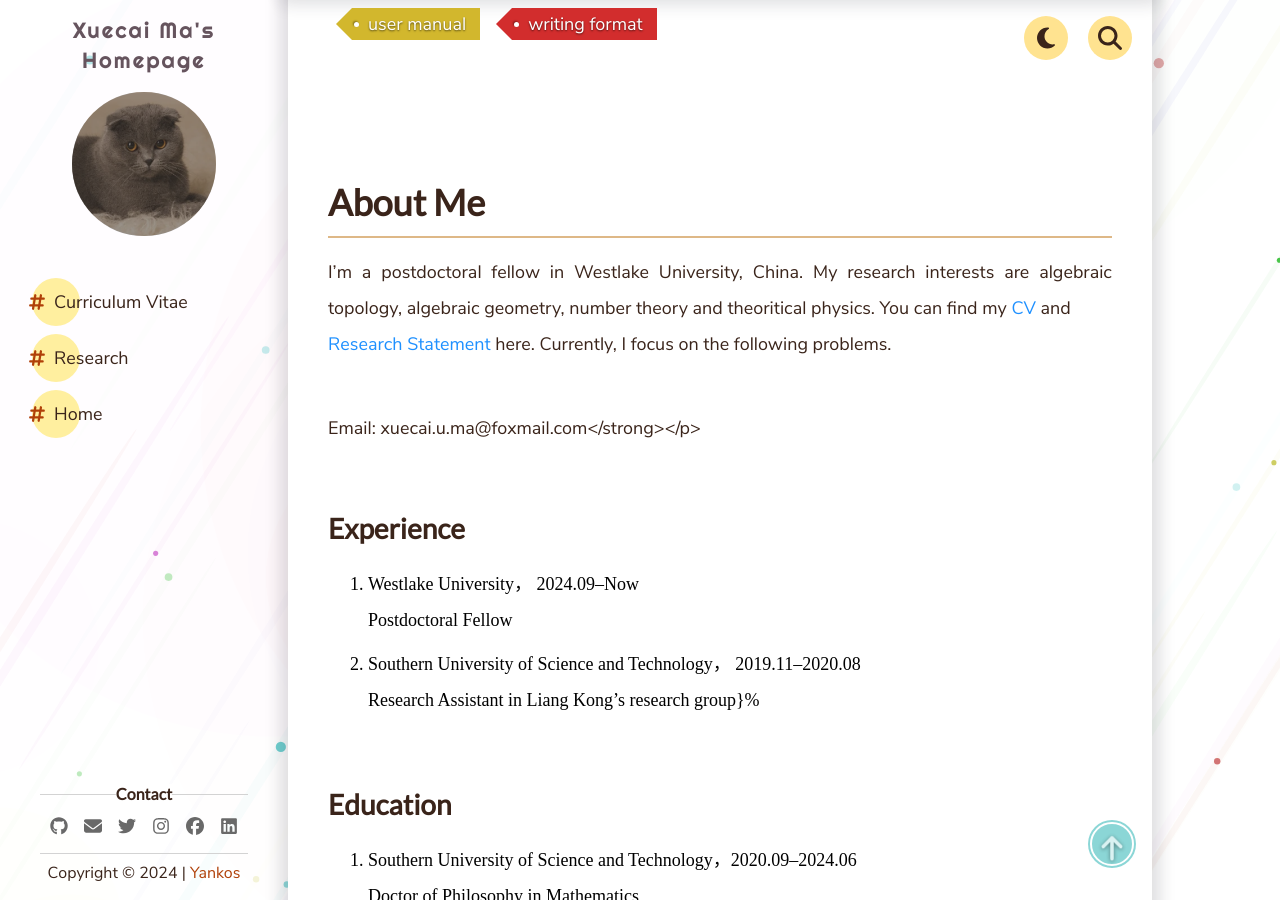
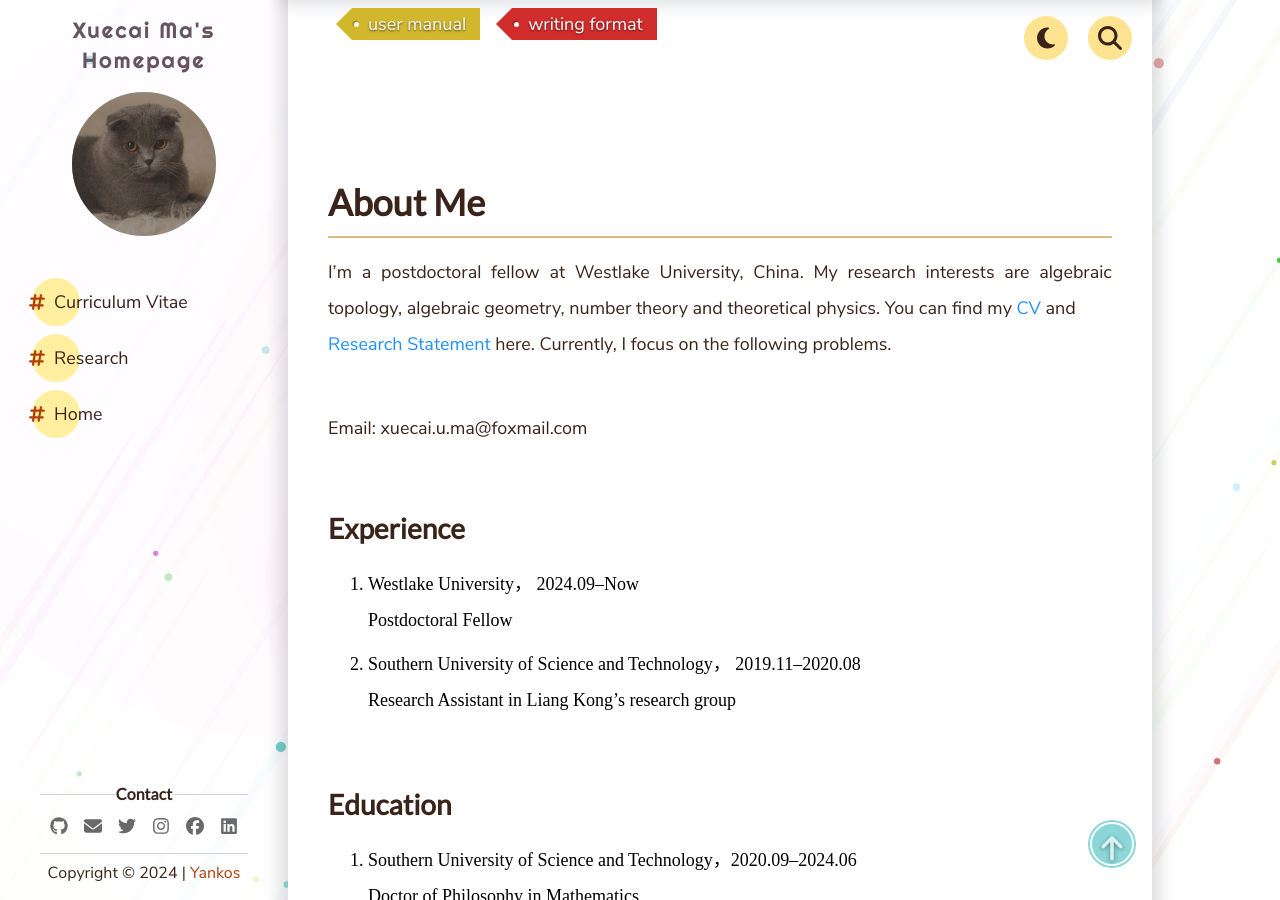
Before and after one commit to maxuecai/maxuecai.github.io, a Jekyll site: the page built from _pages/Curriculum Vitae.md, in a window 1280 px wide and 900 px high, scrolled down 627 px. Built offline with Jekyll 4.4.1, drawn with Linux system fonts in a browser that asks for light colours; comment, search, counter and statistics services are not loaded.

Commit message:
Update Curriculum Vitae.md

```diff
--- a/_pages/Curriculum Vitae.md
+++ b/_pages/Curriculum Vitae.md
@@ -13,17 +13,17 @@
 # About Me
 ---
 
-I'm a postdoctoral  fellow in Westlake University, China.  My research interests are algebraic topology, algebraic geometry, number theory and theoritical physics. You can find my [CV](files/Xuecai_CV.pdf) and
+I'm a postdoctoral  fellow at Westlake University, China.  My research interests are algebraic topology, algebraic geometry, number theory and theoretical physics. You can find my [CV](files/Xuecai_CV.pdf) and
 [Research Statement](files/Xuecai_Research.pdf) here.  Currently, I focus on  the following  problems.
 
-Email: xuecai.u.ma@foxmail.com</strong></p>
+Email: xuecai.u.ma@foxmail.com
 
 
 ## Experience
 1. Westlake  University， 2024.09--Now
    Postdoctoral Fellow
 2. Southern University of Science and Technology， 2019.11--2020.08
-   Research Assistant in Liang Kong's research group}%
+   Research Assistant in Liang Kong's research group
 
 ## Education
 1. Southern University of Science and Technology，2020.09--2024.06
```
